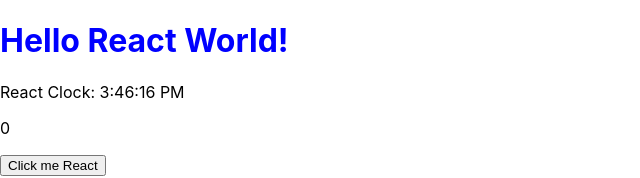
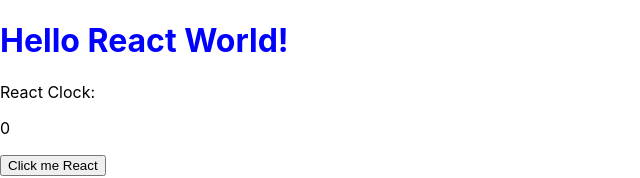
Before and after one commit to Programxiaoming/web2repos, a React (Create React App) app in the folder reactsepconcerns/separateconcern/: page / in a window 1280 px wide. Shown: the top 178 px of the page, without its empty margins (0-640 px from the left). Built offline with nearby package versions, Linux system fonts and the light colour scheme.

Commit message:
UserActions

```diff
--- a/reactsepconcerns/separateconcern/src/App.js
+++ b/reactsepconcerns/separateconcern/src/App.js
@@ -21,16 +21,22 @@
     {/* This component has two children that display a message and a clock.
     It also has a button that counts clicks and toggles style color. */}
     <DisplayMessage color={color} />
-    <Clock time={time}/>
+    <Clock />
     <p>{count}</p>
-    <button onClick={() => {setColor(toggle(color)); setCount(count+1)}}>
-    Click me React
-    </button>
+    <UserActions setColor={setColor} setCount={setCount} count={count} color={color}/>
     </div>
     );
     }
 
-    function toggle(color) {
+function UserActions(props) {
+        return <button onClick={() => {
+        props.setColor(toggle(props.color));
+        props.setCount(props.count+1)}}>
+        Click me React
+        </button>
+        }
+
+function toggle(color) {
         if (color === "blue") {
             return "red";
         } else if (color ==="red") {
@@ -40,11 +46,11 @@
         }
     }
 
-    function DisplayMessage(props) {
+function DisplayMessage(props) {
         return <h1 style={{color: props.color}}>Hello React World!</h1>;
     }
 
-    function Clock(props) {
+function Clock(props) {
         return (<p>React Clock: {props.time} </p>);
     }
 
```
